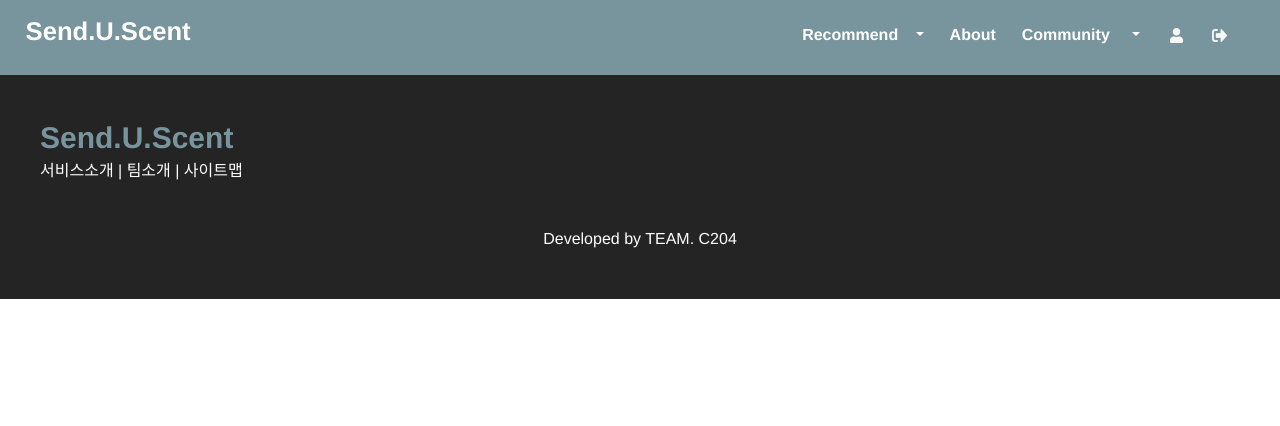
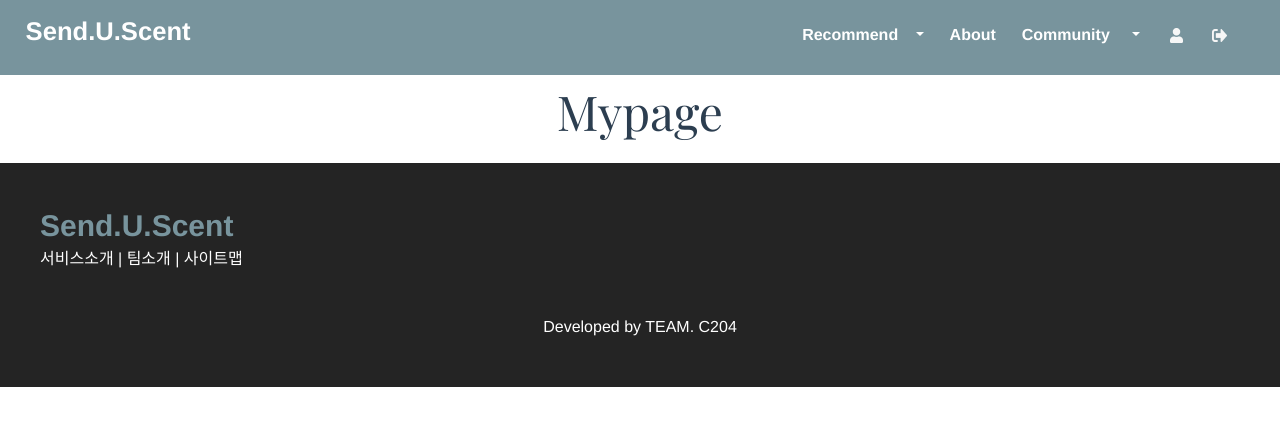
Before and after one commit to kwonay11/Send.U.Scent, a Vue app in the folder frontend/: page /mypage in a window 1280 px wide. Shown: the top 426 px of the page. Built offline with nearby package versions, Linux system fonts and the light colour scheme.

Commit message:
S05P21C204-30 feat/mypage : Design css추가

```diff
--- a/frontend/src/views/Mypage/HaveList.vue
+++ b/frontend/src/views/Mypage/HaveList.vue
@@ -1,16 +1,12 @@
 // 가지고 있는 리스트 페이지
 <template>
-    <div id="HaveListRoot">
-
-    </div>
+  <div id="HaveListRoot">HaveList</div>
 </template>
 
 <script>
 export default {
-
-}
+  name: "HaveList",
+};
 </script>
 
-<style scoped>
-
-</style>
+<style scoped></style>
--- a/frontend/src/views/Mypage/Mypage.vue
+++ b/frontend/src/views/Mypage/Mypage.vue
@@ -1,16 +1,18 @@
 // 마이페이지 메인
 <template>
-    <div id="MypageRoot">
-
-    </div>
+  <div id="MypageRoot">
+    <p class="title">Mypage</p>
+  </div>
 </template>
 
 <script>
-export default {
-
-}
+export default {};
 </script>
 
-<style scoped>
-
+<style lang="scss" scoped>
+@import "../../styles/common.scss";
+.title {
+  font-family: $eng-font-family;
+  font-size: $title-font-size;
+}
 </style>
```
